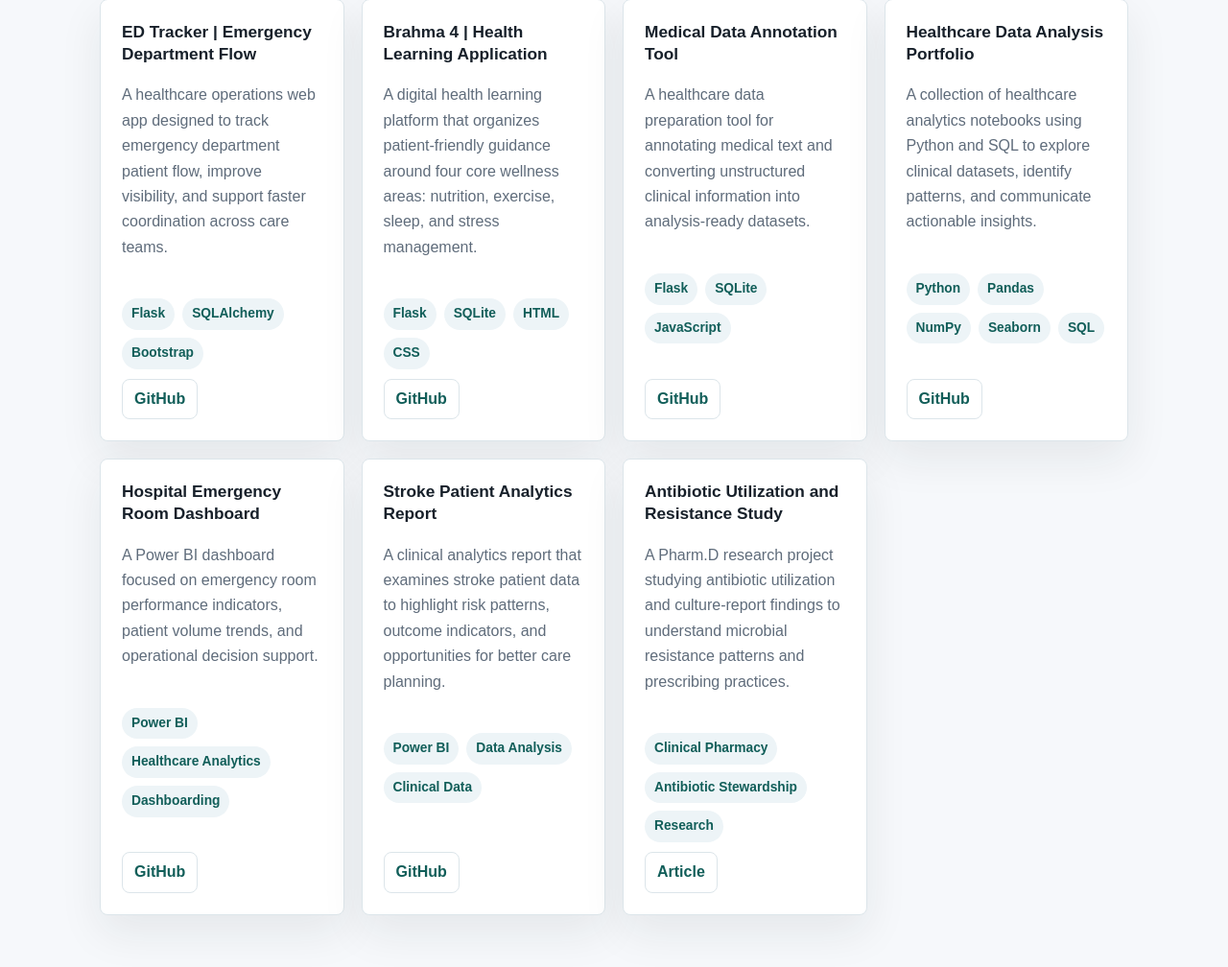
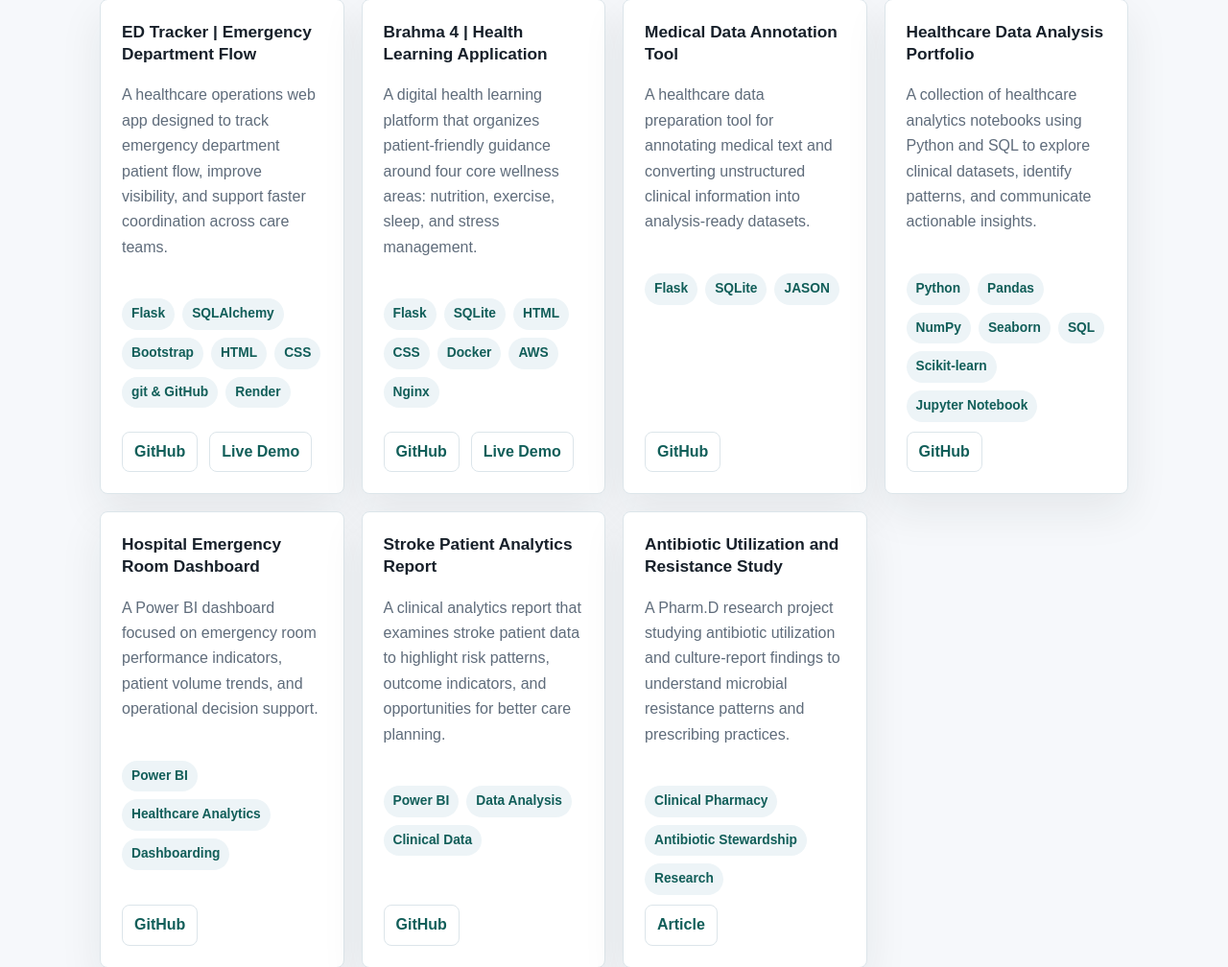
Before and after one commit to pavankalyan0180-creator/pavan-s-portpholio, a Flask app: page /projects in a window 1280 px wide. Shown: the part 340-1348 px from the top of the page at 96% size. Run offline with Flask 3, Linux system fonts and the light colour scheme.

Commit message:
ed tarcker and brahma 4 live demo link attached

```diff
--- a/templates/projects.html
+++ b/templates/projects.html
@@ -65,9 +65,14 @@
                 <span class="tag">Flask</span>
                 <span class="tag">SQLAlchemy</span>
                 <span class="tag">Bootstrap</span>
+                <span class="tag">HTML</span>
+                <span class="tag">CSS</span>
+                <span class="tag">git & GitHub</span>
+                <span class="tag">Render</span>
             </div>
             <div class="button-row">
                  <a class="project-link" href="https://github.com/pavankalyan0180-creator/Healthcare_ED_Tracker" target="_blank" rel="noopener">GitHub</a>
+                 <a class="project-link" href="https://healthcare-ed-tracker.onrender.com" target="_blank" rel="noopener">Live Demo</a>
             </div>
         </article>
 
@@ -79,9 +84,13 @@
                 <span class="tag">SQLite</span>
                 <span class="tag">HTML</span>
                 <span class="tag">CSS</span>
+                <span class="tag">Docker</span>
+                <span class="tag">AWS</span>
+                <span class="tag">Nginx</span>
             </div>
             <div class="button-row">
                 <a class="project-link" href="https://github.com/pavankalyan0180-creator/brahma-app" target="_blank" rel="noopener">GitHub</a>
+                <a class="project-link" href="http://13.51.174.152/" target="_blank" rel="noopener">Live Demo</a>
             </div>
         </article>
 
@@ -91,7 +100,7 @@
             <div class="tag-list">
                 <span class="tag">Flask</span>
                 <span class="tag">SQLite</span>
-                <span class="tag">JavaScript</span>
+                <span class="tag">JASON</span>
             </div>
             <div class="button-row">
                 <a class="project-link" href="https://github.com/pavankalyan0180-creator/Healthcare_annotation_dataset_project" target="_blank" rel="noopener">GitHub</a>
@@ -107,6 +116,9 @@
                 <span class="tag">NumPy</span>
                 <span class="tag">Seaborn</span>
                 <span class="tag">SQL</span>
+                <span class="tag">Scikit-learn</span>
+                <span class="tag">Jupyter Notebook</span>
+
             </div>
             <div class="button-row">
                 <a class="project-link" href="https://github.com/pavankalyan0180-creator/healthcare-projects" target="_blank" rel="noopener">GitHub</a>
```
